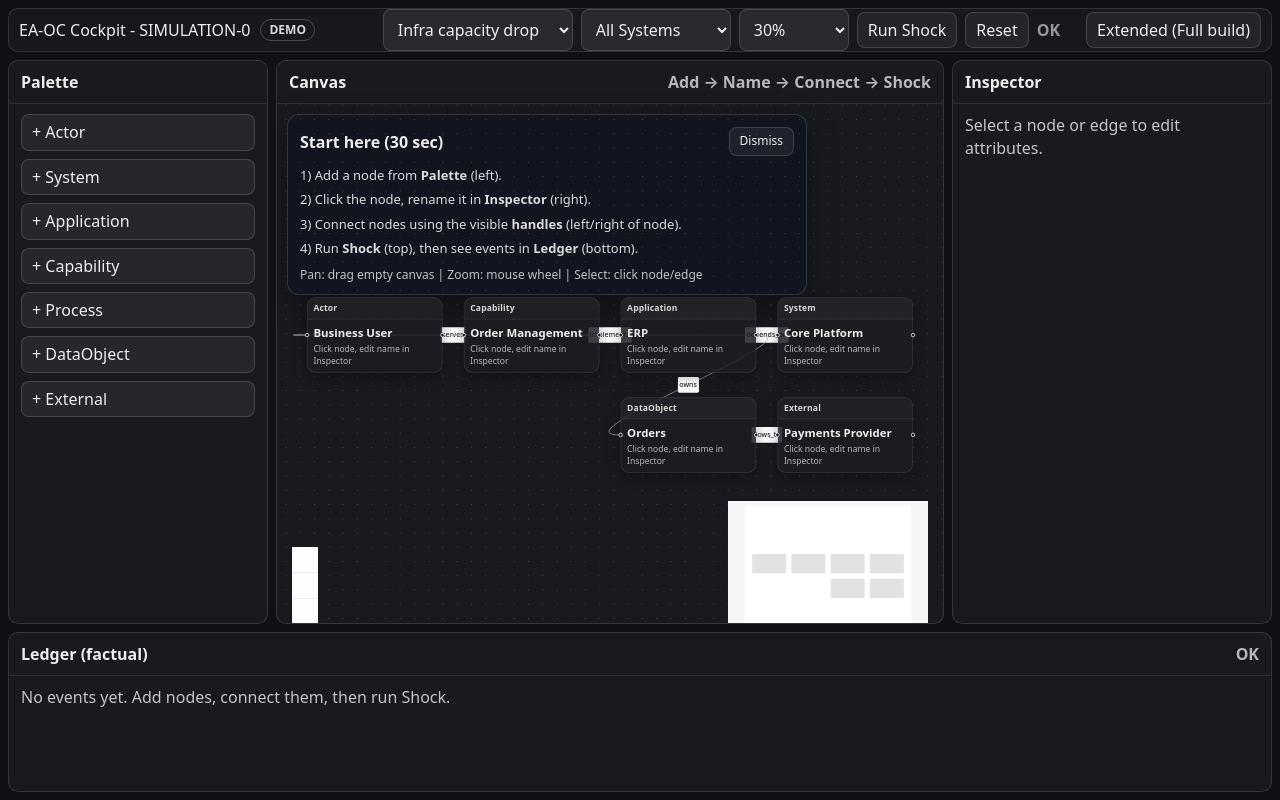
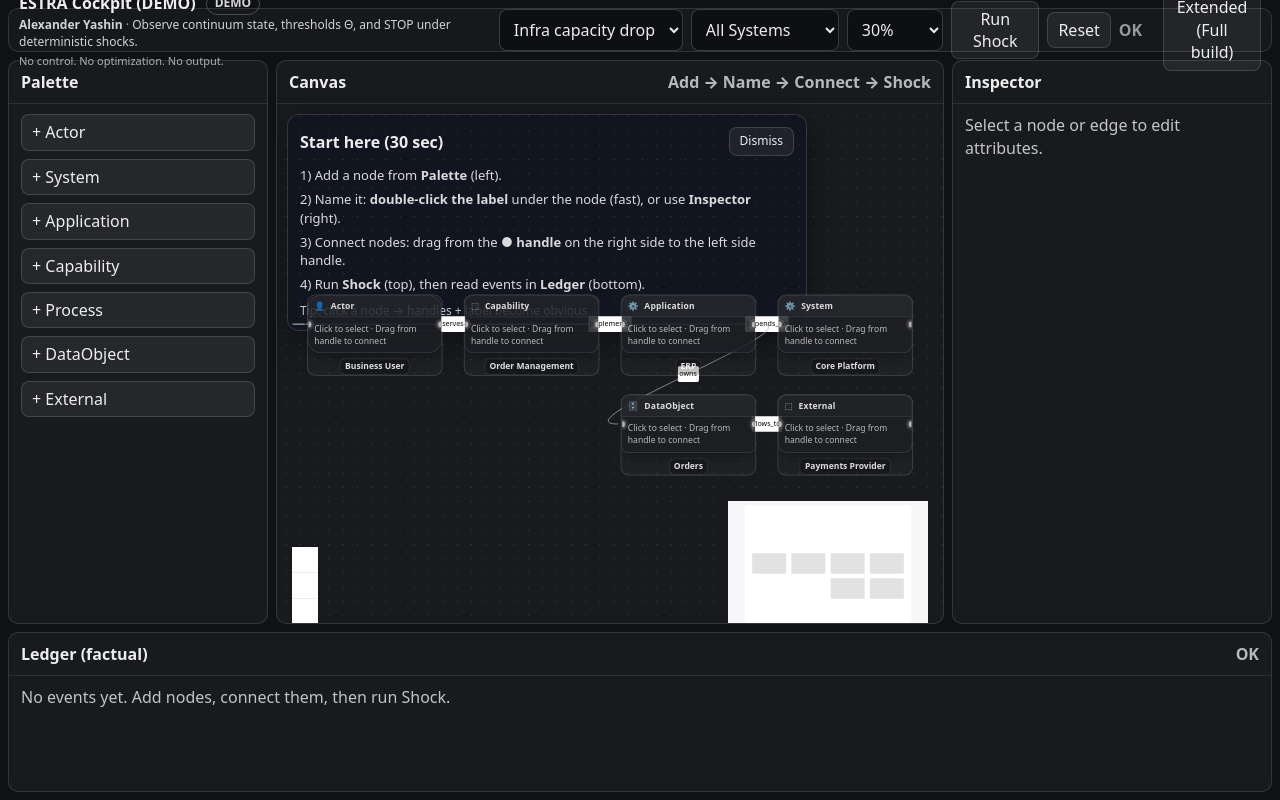
Before and after one commit to alexanderyashin/ea-oc-extension, a React (Vite) app in the folder apps/cockpit/: page / in a window 1280 px wide. Built offline with nearby package versions, Linux system fonts and the light colour scheme.

Commit message:
CHILD-12: UX fix round (identity + connect + naming + labels + gating cleanup)

```diff
--- a/apps/cockpit/src/App.tsx
+++ b/apps/cockpit/src/App.tsx
@@ -49,9 +49,7 @@ export default function App() {
       <div className="panel center">
         <div className="panelHeader">
           <div>Canvas</div>
-          <div style={{ opacity: 0.75, fontWeight: 600 }}>
-            Add → Name → Connect → Shock
-          </div>
+          <div style={{ opacity: 0.75, fontWeight: 800 }}>Add → Name → Connect → Shock</div>
         </div>
 
         <div className="rfWrap">
@@ -69,8 +67,8 @@ export default function App() {
             fitView
           >
             <Background />
+            <MiniMap />
             <Controls />
-            <MiniMap />
           </ReactFlow>
         </div>
       </div>
--- a/apps/cockpit/src/store/graph.store.ts
+++ b/apps/cockpit/src/store/graph.store.ts
@@ -126,6 +126,7 @@ export interface GraphState {
   clearSelection: () => void;
 
   updateSelectedNodeName: (name: string) => void;
+  updateNodeName: (id: string, name: string) => void;
 
   openModal: (m: NonNullable<GraphState["modal"]>) => void;
   closeModal: () => void;
@@ -166,11 +167,15 @@ export const useGraphStore = create<GraphState>((set, get) => ({
 
   onConnect: (connection) =>
     set((s) => {
+      const source = connection.source ?? "";
+      const target = connection.target ?? "";
+      if (!source || !target) return s;
+
       const id = nextId("e");
       const edge: RfEdge = {
         id,
-        source: connection.source ?? "",
-        target: connection.target ?? "",
+        source,
+        target,
         label: "connects",
         data: { kind: "connects", attrs: {} },
       };
@@ -202,6 +207,9 @@ export const useGraphStore = create<GraphState>((set, get) => ({
     const sel = get().selected;
     if (sel.type !== "node") return;
 
+    const trimmed = name.trim();
+    const finalName = trimmed.length ? trimmed : "Unnamed";
+
     set((s) => ({
       nodes: s.nodes.map((n) => {
         if (n.id !== sel.id) return n;
@@ -211,7 +219,28 @@ export const useGraphStore = create<GraphState>((set, get) => ({
             ...n.data,
             attrs: {
               ...(n.data.attrs ?? {}),
-              name,
+              name: finalName,
+            },
+          },
+        };
+      }),
+    }));
+  },
+
+  updateNodeName: (id, name) => {
+    const trimmed = name.trim();
+    const finalName = trimmed.length ? trimmed : "Unnamed";
+
+    set((s) => ({
+      nodes: s.nodes.map((n) => {
+        if (n.id !== id) return n;
+        return {
+          ...n,
+          data: {
+            ...n.data,
+            attrs: {
+              ...(n.data.attrs ?? {}),
+              name: finalName,
             },
           },
         };
--- a/apps/cockpit/src/ui/StartHereHints.tsx
+++ b/apps/cockpit/src/ui/StartHereHints.tsx
@@ -13,22 +13,33 @@ export function StartHereHints() {
     <div className="hintOverlay">
       <div className="hintCard">
         <div style={{ display: "flex", justifyContent: "space-between", gap: 12, alignItems: "center" }}>
-          <div style={{ fontWeight: 800 }}>Start here (30 sec)</div>
+          <div style={{ fontWeight: 900 }}>Start here (30 sec)</div>
           <button className="btn btnSmall" onClick={dismiss} title="Dismiss (session only)">
             Dismiss
           </button>
         </div>
 
         <div className="hintList" style={{ marginTop: 10, display: "flex", flexDirection: "column", gap: 6 }}>
-          <div>1) Add a node from <b>Palette</b> (left).</div>
-          <div>2) Click the node, rename it in <b>Inspector</b> (right).</div>
-          <div>3) Connect nodes using the visible <b>handles</b> (left/right of node).</div>
-          <div>4) Run <b>Shock</b> (top), then see events in <b>Ledger</b> (bottom).</div>
-          {!hasAnyNode && <div style={{ opacity: 0.8 }}>(Tip: start with any kind — it’s a shell.)</div>}
+          <div>
+            1) Add a node from <b>Palette</b> (left).
+          </div>
+          <div>
+            2) Name it: <b>double-click the label</b> under the node (fast), or use <b>Inspector</b> (right).
+          </div>
+          <div>
+            3) Connect nodes: drag from the <b>● handle</b> on the right side to the left side handle.
+          </div>
+          <div>
+            4) Run <b>Shock</b> (top), then read events in <b>Ledger</b> (bottom).
+          </div>
         </div>
 
         <div className="hintFoot" style={{ marginTop: 10, opacity: 0.8 }}>
-          Pan: drag empty canvas | Zoom: mouse wheel | Select: click node/edge
+          {hasAnyNode ? (
+            <>Tip: click a node → handles + label become obvious.</>
+          ) : (
+            <>Pan: drag empty canvas | Zoom: mouse wheel | Select: click node/edge</>
+          )}
         </div>
       </div>
     </div>
--- a/apps/cockpit/src/ui/StubModal.tsx
+++ b/apps/cockpit/src/ui/StubModal.tsx
@@ -7,6 +7,7 @@ const TITLES: Record<string, string> = {
   archimate: "ArchiMate Profile",
   save: "Save",
   report: "Report",
+  extended: "Extended (Full build)",
 };
 
 const FEATURE_IDS: Record<string, string> = {
@@ -14,6 +15,7 @@ const FEATURE_IDS: Record<string, string> = {
   archimate: "profile.archimate.switch",
   save: "artifact.save",
   report: "artifact.report",
+  extended: "extended.full",
 };
 
 export function StubModal() {
@@ -42,8 +44,8 @@ export function StubModal() {
 
         <div className="modalBody">
           <div style={{ opacity: 0.9, marginBottom: 10 }}>
-            This shell is diagnostic-only (SIMULATION-0). The UI surface exists, but no persistence / integrations /
-            reporting implementation is shipped in this demo artifact.
+            This shell is diagnostic-only (SIMULATION-0). The UI surface exists, but no persistence / exports are
+            implemented here.
           </div>
 
           <div style={{ opacity: 0.75, fontSize: 13 }}>
--- a/apps/cockpit/src/ui/TopBar.tsx
+++ b/apps/cockpit/src/ui/TopBar.tsx
@@ -14,10 +14,22 @@ export function TopBar() {
   const runShock = useGraphStore((s) => s.runShock);
   const resetShock = useGraphStore((s) => s.resetShock);
 
+  const selectStyle: React.CSSProperties = {
+    width: "100%",
+    background: "rgba(0,0,0,0.35)",
+    color: "rgba(255,255,255,0.92)",
+    border: "1px solid rgba(255,255,255,0.18)",
+  };
+
   return (
     <div className="topbar">
-      <div className="title" style={{ display: "flex", gap: 10, alignItems: "center" }}>
-        <span>EA-OC Cockpit - SIMULATION-0</span>
+      <div className="title" style={{ display: "flex", gap: 12, alignItems: "flex-start" }}>
+        <div style={{ display: "flex", flexDirection: "column", gap: 2 }}>
+          <div style={{ display: "flex", gap: 10, alignItems: "center" }}>
+            <span style={{ fontWeight: 900 }}>
+              ESTRA Cockpit {IS_DEMO ? "(DEMO)" : ""}
+            </span>
+
             {IS_DEMO ? (
               <span
                 title="Public demo (partial). Full-only capabilities are gated."
@@ -35,11 +47,23 @@ export function TopBar() {
             ) : null}
           </div>
 
+          <div style={{ fontSize: 12, opacity: 0.88 }}>
+            <span style={{ fontWeight: 800 }}>Alexander Yashin</span>
+            <span style={{ opacity: 0.8 }}> · </span>
+            Observe continuum state, thresholds Θ, and STOP under deterministic shocks.
+          </div>
+
+          <div style={{ fontSize: 11, opacity: 0.70 }}>
+            No control. No optimization. No output.
+          </div>
+        </div>
+      </div>
+
       <div className="actions" style={{ alignItems: "center" }}>
         <div style={{ display: "flex", gap: 8, alignItems: "center" }}>
           <select
             className="input"
-            style={{ width: 190 }}
+            style={{ ...selectStyle, width: 190 }}
             disabled={simLocked}
             value={cfg.shockType}
             onChange={(e) => setShockType(e.target.value as ShockType)}
@@ -51,7 +75,7 @@ export function TopBar() {
 
           <select
             className="input"
-            style={{ width: 150 }}
+            style={{ ...selectStyle, width: 150 }}
             disabled={simLocked}
             value={cfg.scope}
             onChange={(e) => setShockScope(e.target.value as ShockScope)}
@@ -63,7 +87,7 @@ export function TopBar() {
 
           <select
             className="input"
-            style={{ width: 110 }}
+            style={{ ...selectStyle, width: 110 }}
             disabled={simLocked}
             value={cfg.intensity}
             onChange={(e) => setShockIntensity(Number(e.target.value) as ShockIntensity)}
@@ -82,14 +106,18 @@ export function TopBar() {
             Reset
           </button>
 
-          <span style={{ opacity: simLocked ? 0.95 : 0.6, fontWeight: 700 }}>
+          <span style={{ opacity: simLocked ? 0.95 : 0.6, fontWeight: 900 }}>
             {simLocked ? "STOP" : "OK"}
           </span>
         </div>
 
         <div style={{ width: 10 }} />
 
-        <button className="btn" onClick={() => openModal("integrations")} title="Extended (gated in demo)">
+        <button
+          className="btn"
+          onClick={() => openModal("extended")}
+          title="Extended capabilities (Full build only)"
+        >
           Extended (Full build)
         </button>
       </div>
--- a/apps/cockpit/src/ui/nodes/Emap0Node.tsx
+++ b/apps/cockpit/src/ui/nodes/Emap0Node.tsx
@@ -1,26 +1,30 @@
-import type { CSSProperties } from "react";
+import { useEffect, useMemo, useRef, useState, type CSSProperties } from "react";
 import { Handle, Position, type NodeProps } from "@xyflow/react";
 import type { CanonicalData } from "../../store/graph.store";
+import { useGraphStore } from "../../store/graph.store";
 
 type Styles = {
-  root: CSSProperties;
+  card: CSSProperties;
   header: CSSProperties;
   body: CSSProperties;
+  labelWrap: CSSProperties;
+  label: CSSProperties;
+  labelInput: CSSProperties;
 };
 
-function classifyColors(kind: string): { headerBg: string; bodyBg: string } {
+function kindMeta(kind: string): { icon: string; radius: number; headerBg: string; bodyBg: string } {
   const k = kind.toLowerCase();
 
   if (k.includes("actor") || k.includes("human")) {
-    return { headerBg: "rgba(255,255,255,0.06)", bodyBg: "rgba(255,255,255,0.03)" };
+    return { icon: "👤", radius: 18, headerBg: "rgba(255,255,255,0.065)", bodyBg: "rgba(255,255,255,0.030)" };
   }
   if (k.includes("service") || k.includes("app") || k.includes("system")) {
-    return { headerBg: "rgba(255,255,255,0.07)", bodyBg: "rgba(255,255,255,0.035)" };
+    return { icon: "⚙️", radius: 12, headerBg: "rgba(255,255,255,0.075)", bodyBg: "rgba(255,255,255,0.035)" };
   }
   if (k.includes("data") || k.includes("store") || k.includes("db")) {
-    return { headerBg: "rgba(255,255,255,0.065)", bodyBg: "rgba(255,255,255,0.032)" };
+    return { icon: "🗄️", radius: 8, headerBg: "rgba(255,255,255,0.070)", bodyBg: "rgba(255,255,255,0.032)" };
   }
-  return { headerBg: "rgba(255,255,255,0.055)", bodyBg: "rgba(255,255,255,0.03)" };
+  return { icon: "⬚", radius: 12, headerBg: "rgba(255,255,255,0.060)", bodyBg: "rgba(255,255,255,0.030)" };
 }
 
 export function Emap0Node(props: NodeProps) {
@@ -29,16 +33,35 @@ export function Emap0Node(props: NodeProps) {
   const kind = String(data?.kind ?? "node");
   const name = String((data?.attrs as any)?.name ?? "");
 
-  const tint = classifyColors(kind);
+  const updateNodeName = useGraphStore((s) => s.updateNodeName);
+  const selectNode = useGraphStore((s) => s.selectNode);
+
+  const meta = useMemo(() => kindMeta(kind), [kind]);
+
+  const [isEditing, setIsEditing] = useState(false);
+  const [draft, setDraft] = useState(name);
+
+  const inputRef = useRef<HTMLInputElement | null>(null);
+
+  useEffect(() => {
+    setDraft(name);
+  }, [name]);
+
+  useEffect(() => {
+    if (!isEditing) return;
+    inputRef.current?.focus();
+    inputRef.current?.select();
+  }, [isEditing]);
 
   const styles: Styles = {
-    root: {
-      borderRadius: 12,
-      border: "1px solid rgba(255,255,255,0.14)",
+    card: {
+      borderRadius: meta.radius,
+      border: "1px solid rgba(255,255,255,0.16)",
       overflow: "hidden",
       minWidth: 180,
       boxShadow: "0 6px 20px rgba(0,0,0,0.30)",
       background: "rgba(20,22,26,0.85)",
+      position: "relative",
     },
     header: {
       padding: "6px 8px",
@@ -46,30 +69,126 @@ export function Emap0Node(props: NodeProps) {
       fontSize: 12,
       fontWeight: 900,
       letterSpacing: 0.2,
-      opacity: 0.9,
-      background: tint.headerBg,
+      opacity: 0.92,
+      background: meta.headerBg,
+      display: "flex",
+      alignItems: "center",
+      gap: 8,
     },
     body: {
-      padding: "8px 8px 6px 8px",
-      background: tint.bodyBg,
+      padding: "8px 8px 8px 8px",
+      background: meta.bodyBg,
+    },
+    labelWrap: {
+      marginTop: 6,
+      textAlign: "center",
+      userSelect: "none",
+    },
+    label: {
+      fontSize: 12,
+      fontWeight: 900,
+      opacity: 0.92,
+      padding: "2px 6px",
+      borderRadius: 8,
+      display: "inline-block",
+      background: "rgba(0,0,0,0.25)",
+      border: "1px solid rgba(255,255,255,0.12)",
+    },
+    labelInput: {
+      fontSize: 12,
+      fontWeight: 800,
+      padding: "4px 8px",
+      borderRadius: 8,
+      background: "rgba(0,0,0,0.35)",
+      color: "rgba(255,255,255,0.92)",
+      border: "1px solid rgba(255,255,255,0.18)",
+      outline: "none",
+      width: 170,
+      maxWidth: 200,
     },
   };
 
+  const handleStyle: CSSProperties = {
+    width: 12,
+    height: 12,
+    borderRadius: 999,
+    background: "rgba(255,255,255,0.65)",
+    border: "2px solid rgba(0,0,0,0.55)",
+    boxShadow: "0 0 0 2px rgba(255,255,255,0.12)",
+  };
+
+  const commit = () => {
+    const trimmed = draft.trim();
+    const finalName = trimmed.length ? trimmed : "Unnamed";
+    updateNodeName(props.id, finalName);
+    setIsEditing(false);
+  };
+
   return (
-    <div className="emap0Node" title="Drag to move. Use handles to connect." style={styles.root}>
-      <Handle type="target" position={Position.Left} className="emapHandle" />
+    <div
+      className="emap0Node"
+      title="Drag to move. Use handles to connect. Double-click label to rename."
+      onClick={() => selectNode(props.id)}
+    >
+      <div style={styles.card}>
+        <Handle
+          type="target"
+          position={Position.Left}
+          className="emapHandle"
+          style={handleStyle}
+          title="Target handle (drop connection here)"
+        />
 
-      <div style={styles.header}>{kind}</div>
-      <div style={styles.body}>
-        <div className="emapName" style={{ fontWeight: 800 }}>
-          {name || "(unnamed)"}
+        <div style={styles.header}>
+          <span style={{ opacity: 0.95 }}>{meta.icon}</span>
+          <span>{kind}</span>
         </div>
-        <div className="emapHint" style={{ opacity: 0.75, fontSize: 12, marginTop: 2 }}>
-          Click node, edit name in Inspector
+
+        <div style={styles.body}>
+          <div style={{ opacity: 0.75, fontSize: 12 }}>
+            {props.selected ? "Selected" : "Click to select"} · Drag from handle to connect
+          </div>
         </div>
+
+        <Handle
+          type="source"
+          position={Position.Right}
+          className="emapHandle"
+          style={handleStyle}
+          title="Source handle (drag from here to connect)"
+        />
       </div>
 
-      <Handle type="source" position={Position.Right} className="emapHandle" />
+      <div style={styles.labelWrap}>
+        {isEditing ? (
+          <input
+            ref={inputRef}
+            value={draft}
+            onChange={(e) => setDraft(e.target.value)}
+            onBlur={commit}
+            onKeyDown={(e) => {
+              if (e.key === "Enter") commit();
+              if (e.key === "Escape") {
+                setDraft(name);
+                setIsEditing(false);
+              }
+            }}
+            style={styles.labelInput}
+            aria-label="Node name"
+          />
+        ) : (
+          <span
+            style={styles.label}
+            onDoubleClick={(e) => {
+              e.stopPropagation();
+              setIsEditing(true);
+            }}
+            title="Double-click to rename"
+          >
+            {name?.trim().length ? name : "Unnamed"}
+          </span>
+        )}
+      </div>
     </div>
   );
 }
```
Lines whose indentation alone changed are shown as unchanged.
